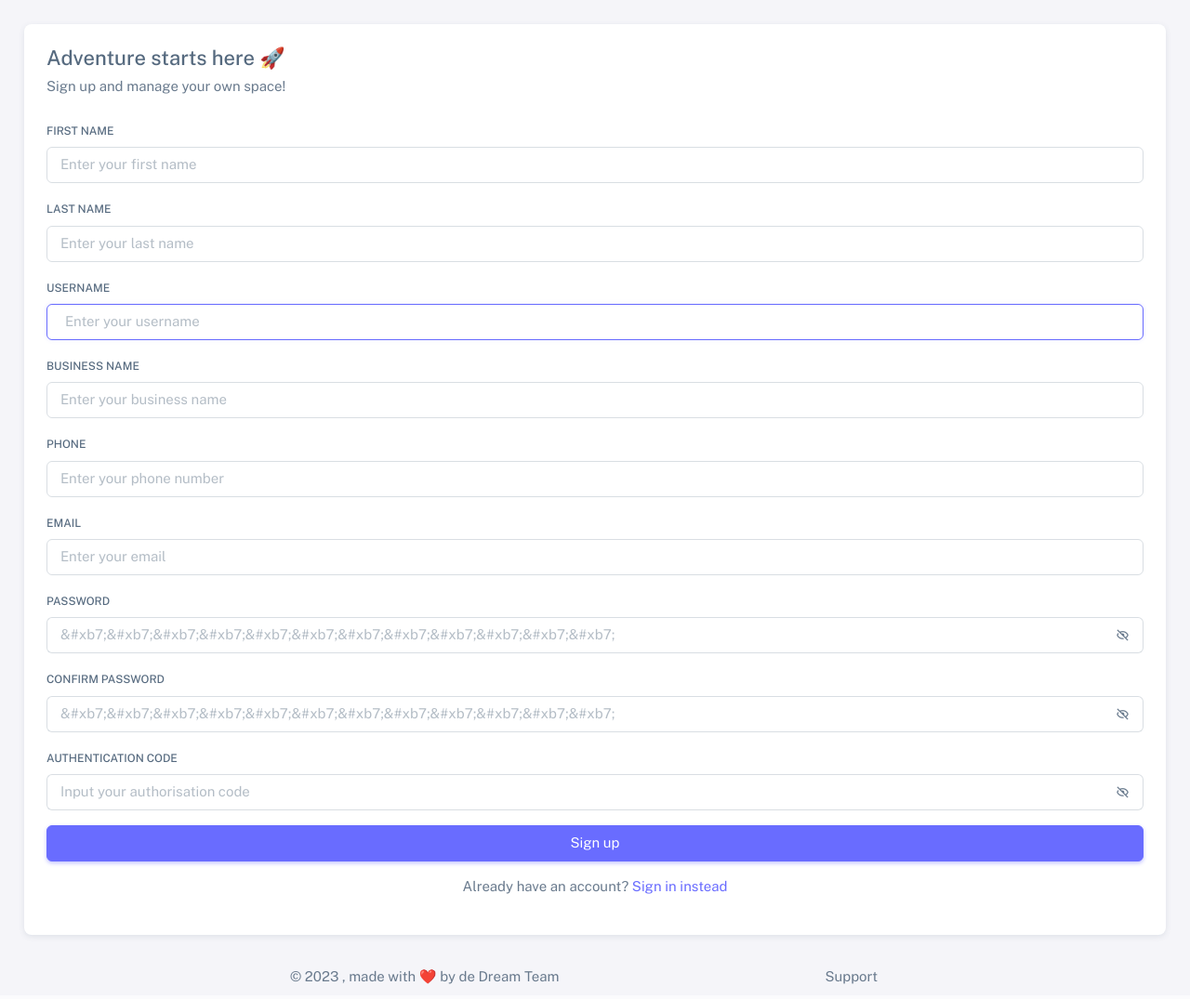
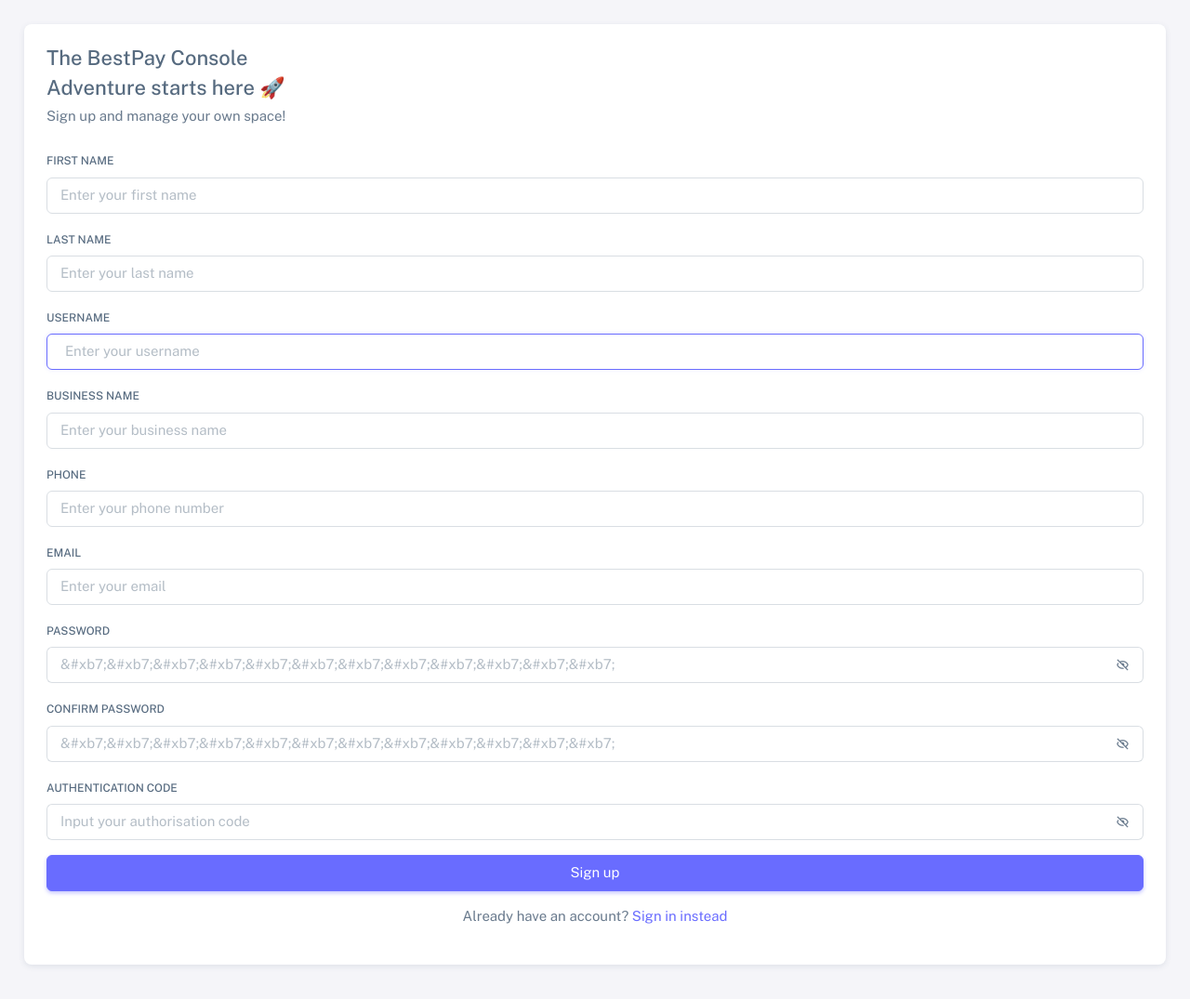
Before and after one commit to JAYCEHTECH/shares_app, a Django app: page /sign-up in a window 1280 px wide. Shown: the top 1075 px of the page at 93% size. Run offline with Django 4.2, Linux system fonts and the light colour scheme; some libraries are stand-ins or nearby versions.

Commit message:
changes to auth templates

```diff
--- a/shares_app/templates/auth/auth-login-basic.html
+++ b/shares_app/templates/auth/auth-login-basic.html
@@ -10,7 +10,7 @@
           <!-- Register -->
           <div class="card">
             <div class="card-body">
-
+              <h4 class="mb-2">The BestPay Console</h4>
               <h4 class="mb-2">Welcome back! 👋</h4>
               <p class="mb-4">Please sign-in to your account.</p>
 
--- a/shares_app/templates/auth/auth-register-basic.html
+++ b/shares_app/templates/auth/auth-register-basic.html
@@ -9,6 +9,7 @@
           <!-- Register Card -->
           <div class="card">
             <div class="card-body">
+                <h4 class="mb-2">The BestPay Console</h4>
               <h4 class="mb-2">Adventure starts here 🚀</h4>
               <p class="mb-4">Sign up and manage your own space!</p>
 
```
